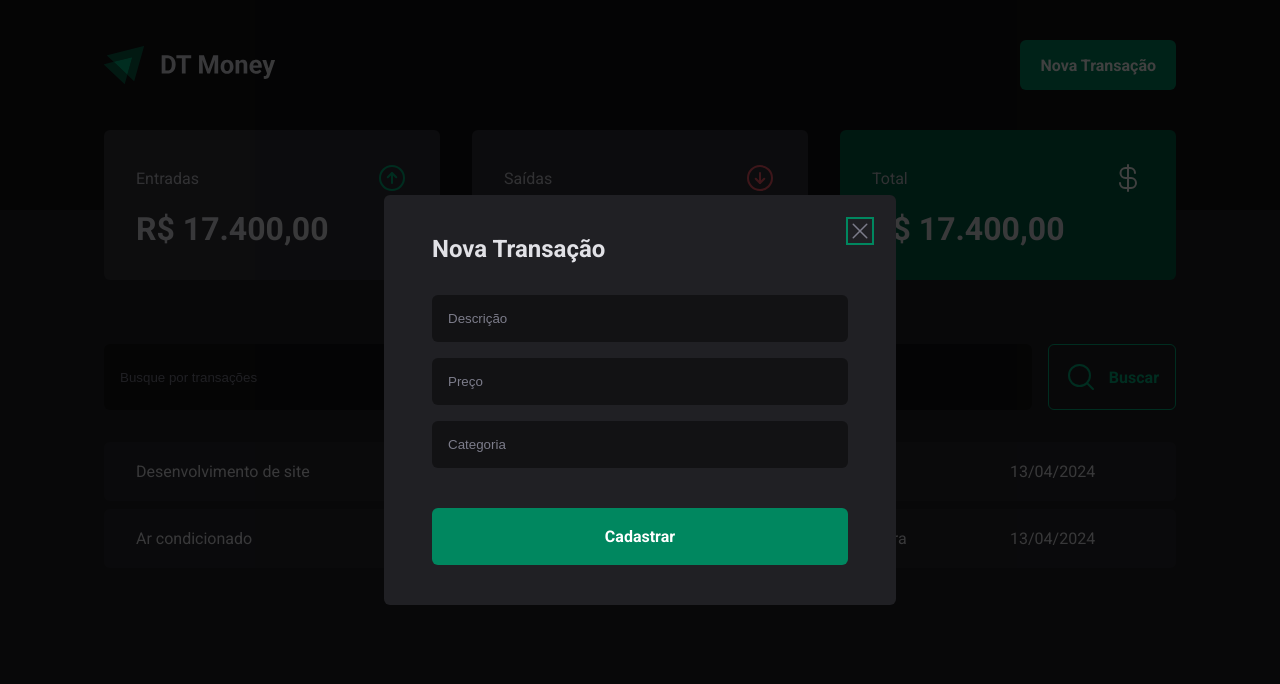
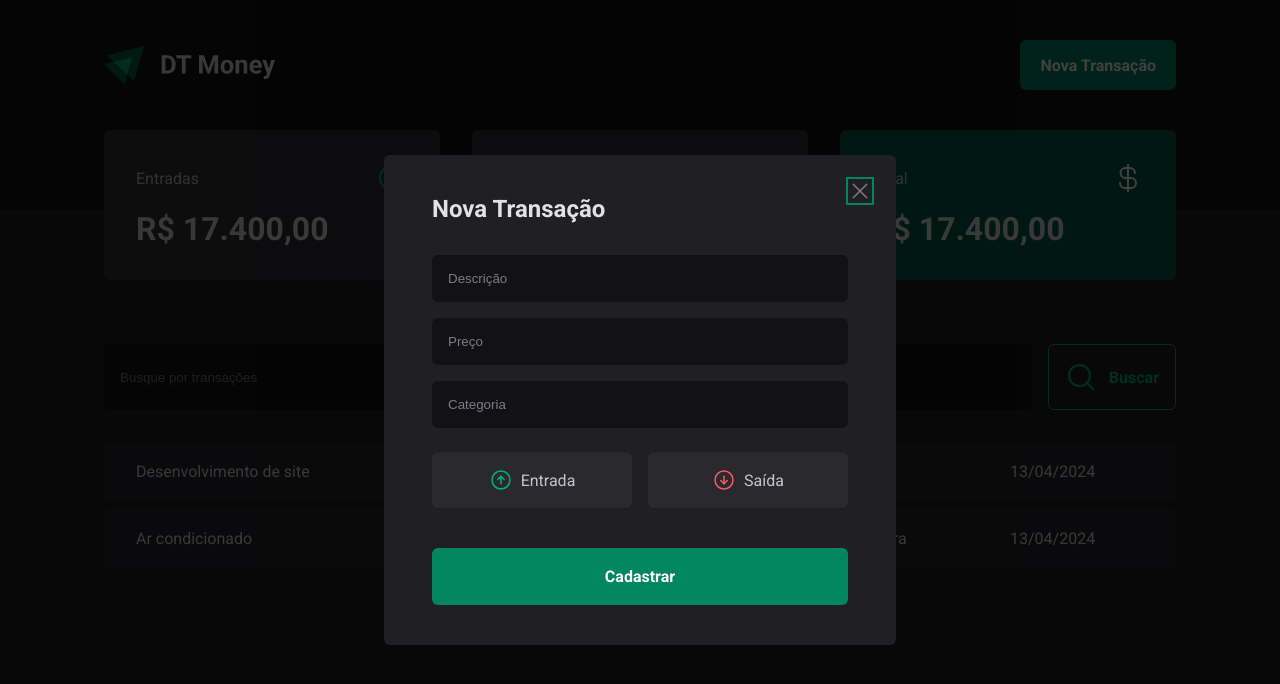
Before and after one commit to Raulbarbosa/dt-money, a React (Vite) app: page / in a window 1280 px wide. Both pictures are taken after a click on the button "Nova Transação". Shown: the top 684 px of the page. Built offline with nearby package versions, Linux system fonts and the light colour scheme.

Commit message:
feat: Button Transaction Type created

```diff
--- a/src/components/NewTransactionModal/index.tsx
+++ b/src/components/NewTransactionModal/index.tsx
@@ -1,6 +1,6 @@
 import * as Dialog from "@radix-ui/react-dialog";
-import { CloseButton, Content, Overlay } from "./styles";
-import { X } from "phosphor-react";
+import { CloseButton, Content, Overlay, TransactionType, TransactionTypeButton } from "./styles";
+import { ArrowCircleDown, ArrowCircleUp, X } from "phosphor-react";
 
 export function NewTransactionModal() {
   return (
@@ -17,6 +17,17 @@
           <input type="number" placeholder="Preço" required />
           <input type="text" placeholder="Categoria" required />
 
+          <TransactionType>
+            <TransactionTypeButton variant={"income"}>
+              <ArrowCircleUp size={24} />
+              Entrada
+            </TransactionTypeButton>
+            <TransactionTypeButton variant={"outcome"}>
+              <ArrowCircleDown size={24} />
+              Saída
+            </TransactionTypeButton>
+          </TransactionType>
+
           <button type="submit">Cadastrar</button>
         </form>
 
--- a/src/components/NewTransactionModal/styles.ts
+++ b/src/components/NewTransactionModal/styles.ts
@@ -70,3 +70,31 @@
   cursor: pointer;
   color: ${props => props.theme["gray-500"]};
 `
+
+export const TransactionType = styled.div`
+  display: grid;
+  grid-template-columns: repeat(2, 1fr);
+  gap: 1rem;
+  margin-top: .5rem;
+`
+
+interface TransactionTypeButtonProps {
+  variant: 'income' | 'outcome';
+}
+
+export const TransactionTypeButton = styled.button<TransactionTypeButtonProps>`
+  background: ${props => props.theme["gray-700"]};
+  padding: 1rem;
+  display: flex;
+  align-items: center;
+  justify-content: center;
+  gap: .5rem;
+  border-radius: 6px;
+  cursor: pointer;
+  border: 0;
+  color: ${props => props.theme["gray-300"]};
+
+  svg {
+    color: ${props => props.variant === 'income' ? props.theme["green-300"] : props.theme["red-300"]};
+  }
+`
```
